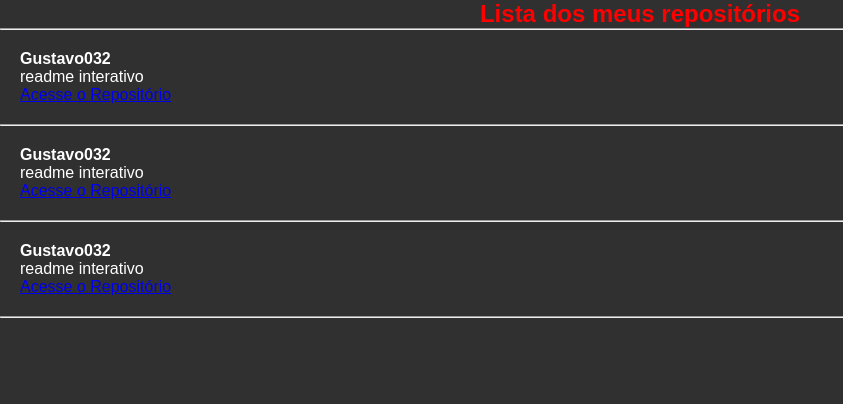
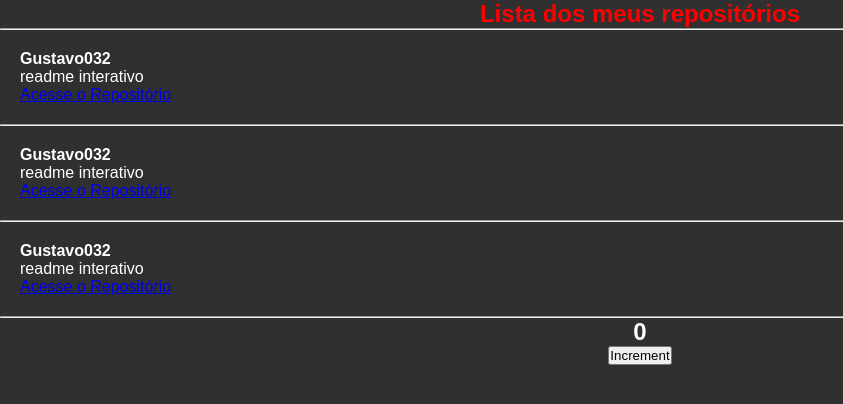
Before and after one commit to Gustavo032/Ignite-ReactJS, a React app in the folder 01-github-explorer/: page / in a window 1280 px wide. Shown: the top 404 px of the page, without its empty margins (0-843 px from the left). Built offline with nearby package versions, Linux system fonts and the light colour scheme.

Commit message:
Estado do Componente

```diff
--- a/01-github-explorer/src/App.jsx
+++ b/01-github-explorer/src/App.jsx
@@ -1,6 +1,12 @@
+import { Counter } from './components/Counter';
 import { RepositoryList } from './components/RepositoryList'
 import './styles/global.scss'
 
 export function App(){
-    return <RepositoryList />
+    return (
+        <>
+        <RepositoryList />
+        <Counter />
+        </>
+    );
 }
--- /dev/null
+++ b/01-github-explorer/src/components/Counter.jsx
@@ -0,0 +1,20 @@
+import { useState } from 'react';
+// quando começar com "use"{
+// hook = gancho}
+
+export function Counter(){
+    const [counter, setCounter] = useState(0);
+ // let it change
+// deixe isso mudar
+
+    function increment() {
+        setCounter(counter +1);
+    };
+
+    return(
+        <div>
+            <h2>{counter}</h2>
+            <button type="button" onClick={increment}>Increment</button>
+        </div>
+    );
+}
--- a/01-github-explorer/src/styles/global.scss
+++ b/01-github-explorer/src/styles/global.scss
@@ -19,4 +19,8 @@
             margin: 0 auto;
             text-align: center
         };
+
+        #root div {
+            text-align: center;
+        }
     }
```
